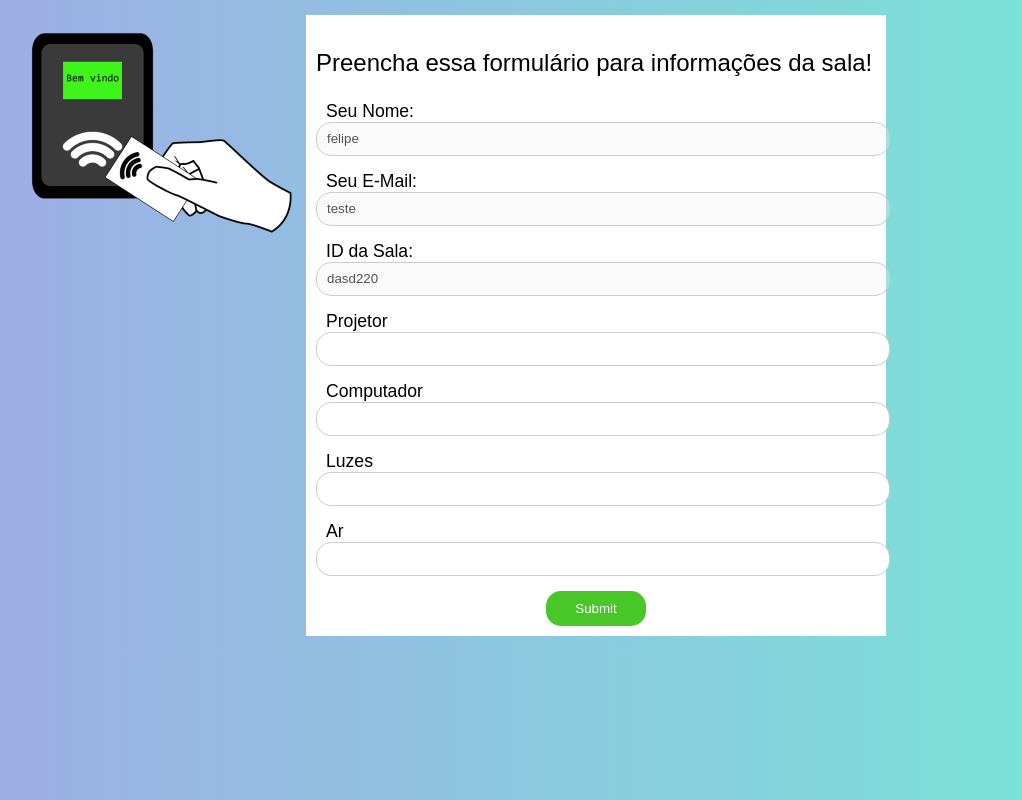
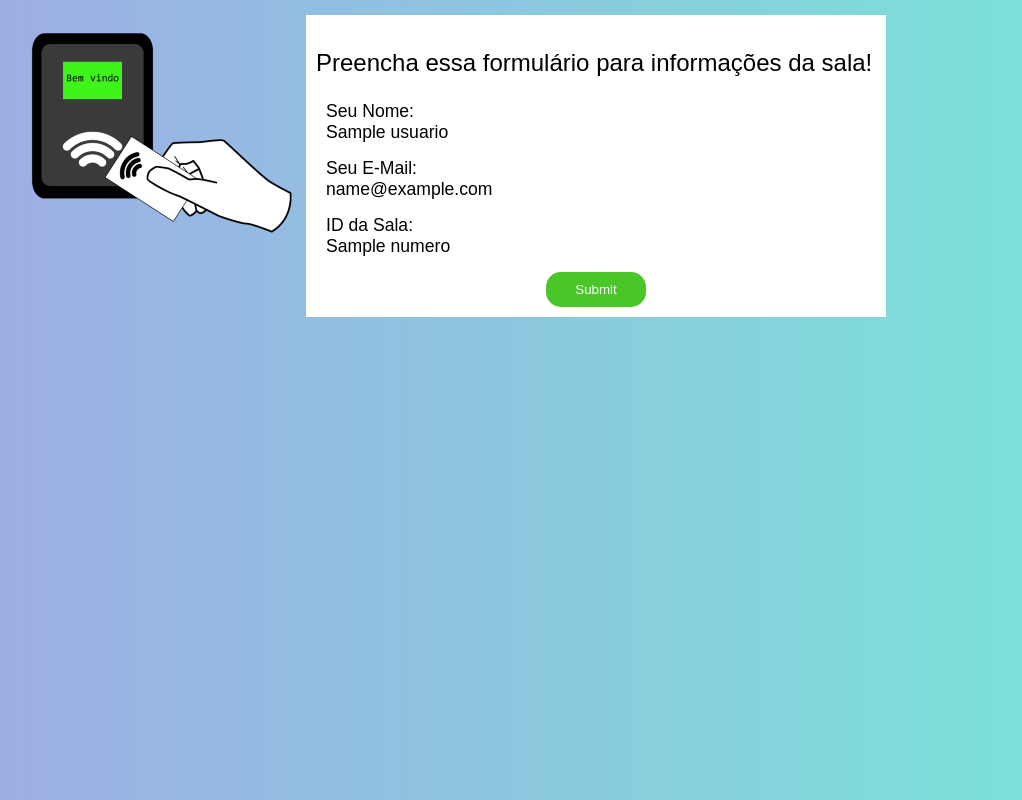
Before and after one commit to fexd12/pi_VI-backend, a Python web app: template app/templates/formulario.html in a window 1280 px wide. Shown: the whole page, without its empty margins (44-1066 px from the left). Run offline with Jinja, Linux system fonts and the light colour scheme; the template is opened without the code that fills it: most values are stand-ins (such as "Sample title", 1, 10 or a date in 2020); form fields are guessed from the names that the template uses; some libraries are stand-ins or nearby versions.

Commit message:
arruamado formulario de feedback

```diff
--- a/app/templates/formulario.html
+++ b/app/templates/formulario.html
@@ -1,3 +1,5 @@
+{% from "macros.html" import render_field %}
+
 <!DOCTYPE html>
 <html lang="pt-br">
 
@@ -11,41 +13,33 @@
     <div class="img">
         <img src="{{ url_for('static', filename='logo1.png') }}" alt="Logo">
     </div>
-    <form class="formulario" action="{{url_for('salas.feedback')}}" method="POST">
+    <form class="formulario" action="{{url_for('salas.feedback',uuid=id)}}" method="POST">
         <p> Preencha essa formulário para informações da sala!</p>
 
         <div class="field">
             <label for="Name">Seu Nome:</label>
-            <input value='felipe' type="text" id="Name" name="Name" disabled> </input>
+            <label for="">{{usuarios.nome}}</label>
+            <!-- <input value='felipe' type="text" id="Name" name="Name" disabled> </input> -->
         </div>
 
         <div class="field">
             <label for="email">Seu E-Mail:</label>
-            <input value="teste" type="email" id="email" name="email" disabled> </input>
+            <label for="">{{usuarios.email}}</label>
+            <!-- <input value="teste" type="email" id="email" name="email" disabled> </input> -->
         </div>
 
         <div class="field">
             <label for="telefone">ID da Sala:</label>
-            <input value="dasd220" type="text" id="telefone" name="telefone" disabled> </input>
+            <label for="">{{usuarios.numero}}</label>
+            <!-- <input value="dasd220" type="text" id="telefone" name="telefone" disabled> </input> -->
         </div>
 
-        <div class="field radiobox">
-            {{form.projetor.label}} {{form.projetor}}
-
+        {{ form.csrf_token }}
+        {% for field in form if field.name != "csrf_token" %}
+        <div class="form-group">
+            {{ render_field(field, type='text') }}
         </div>
-
-        <div class="field radiobox">
-
-            {{ form.computador.label }} {{ form.computador }}
-        </div>
-
-        <div class="field radiobox">
-            {{ form.luzes.label }} {{ form.luzes }}
-        </div>
-
-        <div class="field radiobox">
-            {{ form.ar.label }} {{ form.ar }}
-        </div>
+        {% endfor %}
 
         <input type="submit" value="Submit"></input>
     </form>
--- /dev/null
+++ b/app/templates/macros.html
@@ -0,0 +1,12 @@
+
+{% macro render_field(field) %}
+{{ field.label }}
+{{ field(**kwargs)|safe }}
+{% if field.errors %}
+<ul>
+    {% for error in field.errors %}
+        <li>{{ error }}</li>
+    {% endfor %}
+</ul>
+{% endif %}
+{% endmacro %}
```
